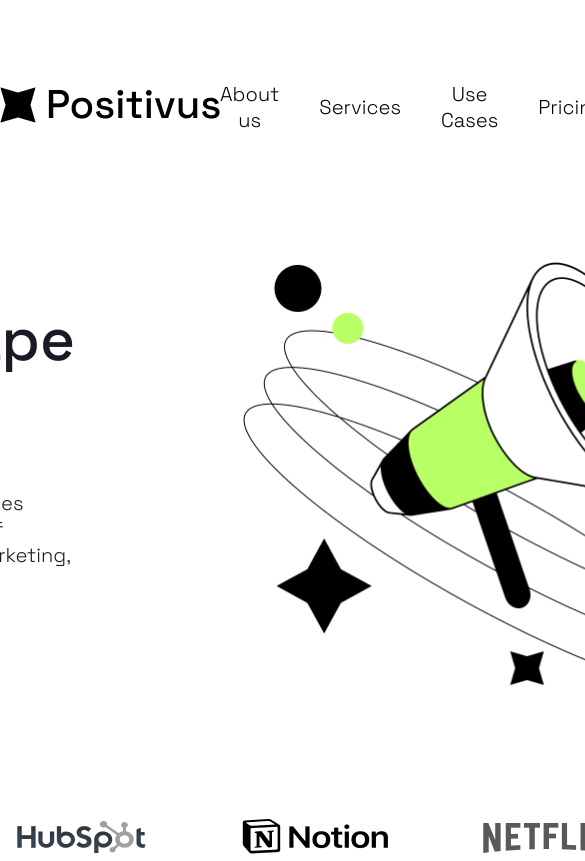
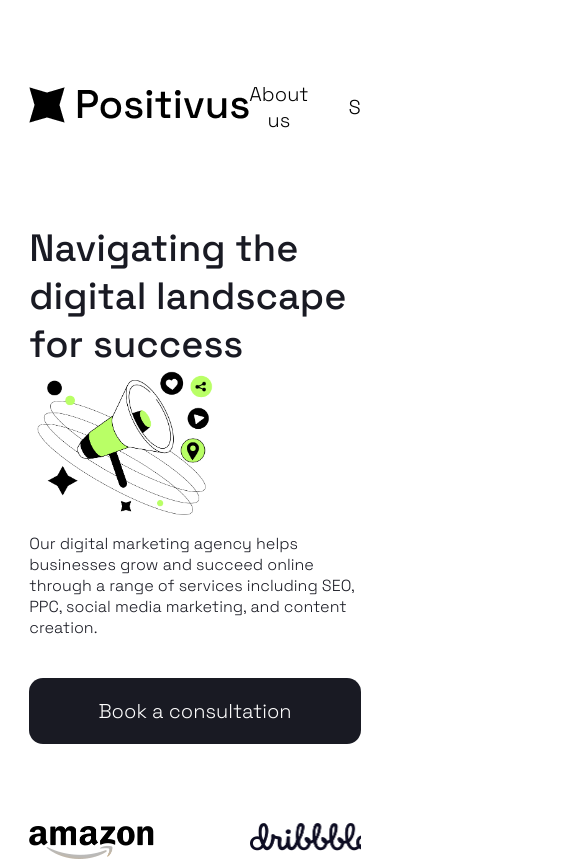
Before and after one commit to Josquin2/positivus, a Vue app: page / in a window 390 px wide. Shown: the top 861 px of the page, 585 px wide, since content can reach past the window. Built offline with nearby package versions, Linux system fonts and the light colour scheme.

Commit message:
added responsive for first-view

```diff
--- a/src/App.vue
+++ b/src/App.vue
@@ -66,5 +66,16 @@ import Footer from '@/components/Footer.vue'
   align-items: center;
   margin: auto;
   max-width: 1240px;
+
+  body {
+    width: 100%;
+  }
+}
+
+@media only screen and (max-width: 1280px) {
+  #app {
+    max-width: 85vw;
+    overflow: hidden;
+  }
 }
 </style>
--- a/src/assets/components/first-view.scss
+++ b/src/assets/components/first-view.scss
@@ -12,6 +12,7 @@
     h1 {
       font-size: 60px;
       font-weight: 400;
+    }
   }
   h4 {
     font-size: 20px;
@@ -34,10 +35,55 @@
     color: #000000;
     border-bottom: 8px solid #191a23;
   }
-  }
   .right {
     img {
-      width: 600px;
+      width: 48vw;
+      max-width: 600px;
+    }
+
+    h4 {
+      display: none;
+    }
+
+    button {
+      display: none;
     }
   }
 }
+
+@media only screen and (max-width: 1000px) {
+}
+
+@media only screen and (max-width: 800px) {
+  .first-view {
+    flex-direction: column;
+    align-items: center;
+
+    .left {
+      h1 {
+        font-size: 38px;
+      }
+      h4 {
+        display: none;
+      }
+
+      button {
+        display: none;
+      }
+    }
+
+    .right {
+      h4 {
+        display: flex;
+        font-size: 16px;
+      }
+
+      button {
+        margin-top: 40px;
+        display: block;
+        width: 100%;
+        text-align: center;
+      }
+    }
+  }
+}
--- a/src/components/FirstView.vue
+++ b/src/components/FirstView.vue
@@ -10,6 +10,11 @@
     </div>
     <div class="right">
       <img src="/images/main-illustration.png" alt="" />
+      <h4>
+        Our digital marketing agency helps businesses grow and succeed online through a range of
+        services including SEO, PPC, social media marketing, and content creation.
+      </h4>
+      <button>Book a consultation</button>
     </div>
   </div>
 </template>
--- a/src/components/TeamMembers.vue
+++ b/src/components/TeamMembers.vue
@@ -58,6 +58,6 @@ const team = [
   margin-top: 80px;
   display: flex;
   flex-wrap: wrap;
-  gap: 40px;
+  gap: 39px;
 }
 </style>
--- a/src/components/Testimonials.vue
+++ b/src/components/Testimonials.vue
@@ -76,7 +76,7 @@ function onPageClick(index: number) {
 </script>
 
 <template>
-  <div class="testimonials-block">
+  <div class="testimonials-block-xl">
     <div class="carousel">
       <div class="cards" :style="`transform: translateX(calc(${translate}px))`">
         <div class="one-card" v-for="card in cards">
@@ -111,7 +111,7 @@ function onPageClick(index: number) {
 </template>
 
 <style lang="scss">
-.testimonials-block {
+.testimonials-block-xl {
   margin-top: 80px;
 
   .carousel {
```
Lines whose indentation alone changed are shown as unchanged.
